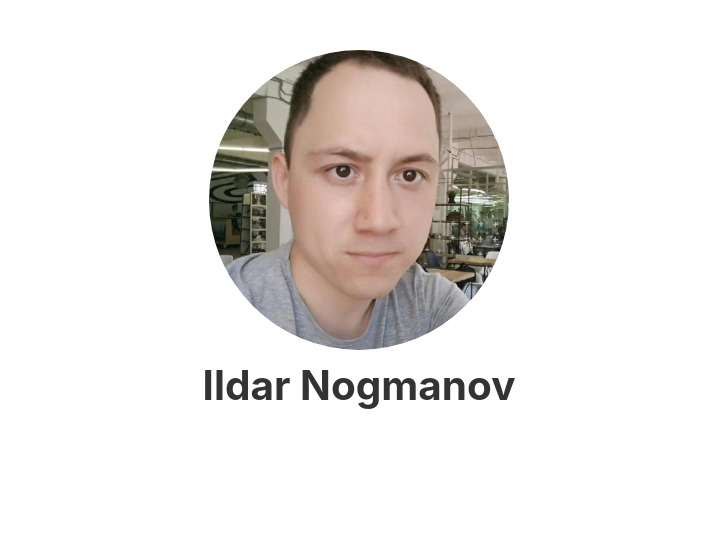
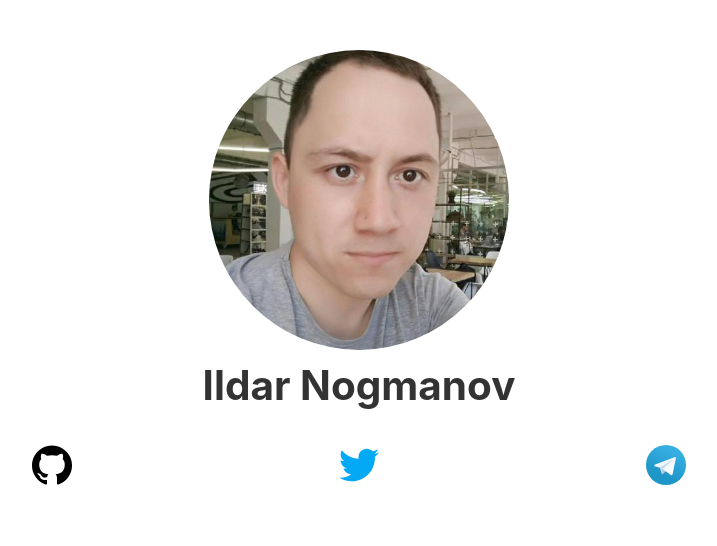
Before and after one commit to Ildarik/ildarik.github.io, a Gatsby site: page / in a window 1280 px wide. Shown: the whole page, without its empty margins (281-998 px from the left). Built offline with nearby package versions, Linux system fonts and the light colour scheme; Gatsby itself is replaced by a stand-in of ours.

Commit message:
Addd social links

```diff
--- /dev/null
+++ b/src/components/socialLink.js
@@ -0,0 +1,12 @@
+import React from "react"
+import styled from "styled-components"
+
+const Img = styled.img`
+  width: 40px;
+`
+
+export default ({ url, logo, socialName }) => (
+  <a href={url} target="_blank" rel="noopener noreferrer">
+    <Img src={logo} alt={`${socialName} logo`} />
+  </a>
+)
--- a/src/pages/index.js
+++ b/src/pages/index.js
@@ -4,6 +4,34 @@ import SEO from "../components/seo"
 import Img from "gatsby-image"
 import { graphql } from "gatsby"
 import styled from "styled-components"
+import githubLogo from "../images/github.svg"
+import telegramLogo from "../images/telegram.svg"
+import twitterLogo from "../images/twitter.svg"
+import SocialLink from "../components/socialLink"
+
+const SocialLinks = [
+  {
+    url: "https://github.com/ildarik",
+    logo: githubLogo,
+    name: "github",
+  },
+  {
+    url: "https://twitter.com/ildar_nogmanov",
+    logo: twitterLogo,
+    name: "twitter",
+  },
+  {
+    url: "http://t.me/nogmanov",
+    logo: telegramLogo,
+    name: "telegram",
+  },
+]
+
+const SocialLinksWrapper = styled.div`
+  margin-top: 36px;
+  display: flex;
+  justify-content: space-around;
+`
 
 const ImgContainer = styled.div`
   width: 200px;
@@ -25,7 +53,17 @@ const IndexPage = ({ data }) => (
       ></Img>
     </ImgContainer>
 
-    <h1 style= {{textAlign: "center"}}>Ildar Nogmanov</h1>
+    <h1 style={{ textAlign: "center" }}>Ildar Nogmanov</h1>
+
+    <SocialLinksWrapper>
+      {SocialLinks.map(socialLink => (
+        <SocialLink
+          url={socialLink.url}
+          logo={socialLink.logo}
+          socialName={socialLink.name}
+        />
+      ))}
+    </SocialLinksWrapper>
   </Layout>
 )
 
```
Also changed, not shown: src/images/github.svg (added), src/images/telegram.svg (added), src/images/twitter.svg (added).
